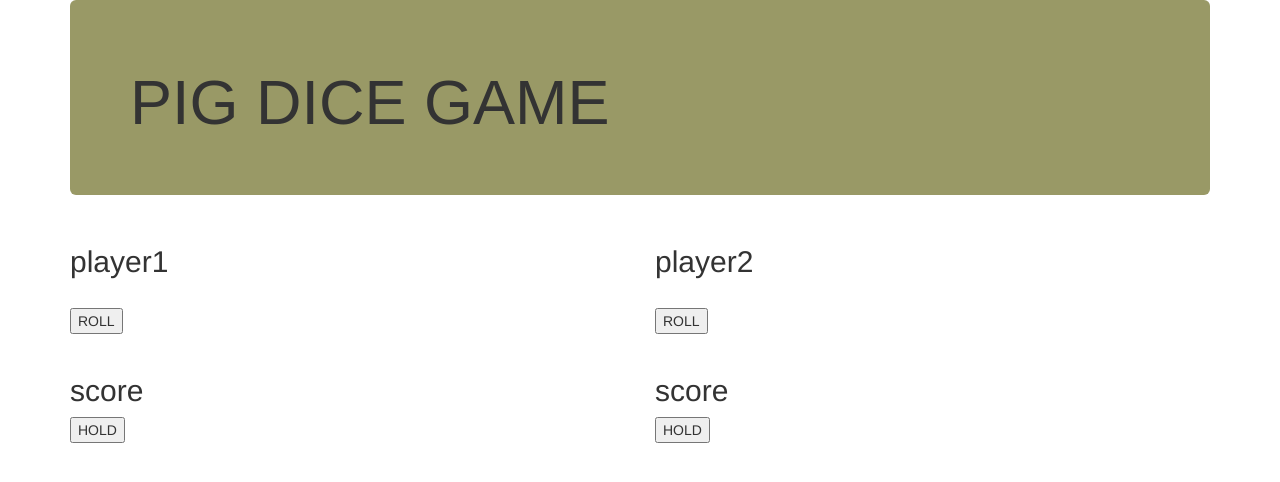
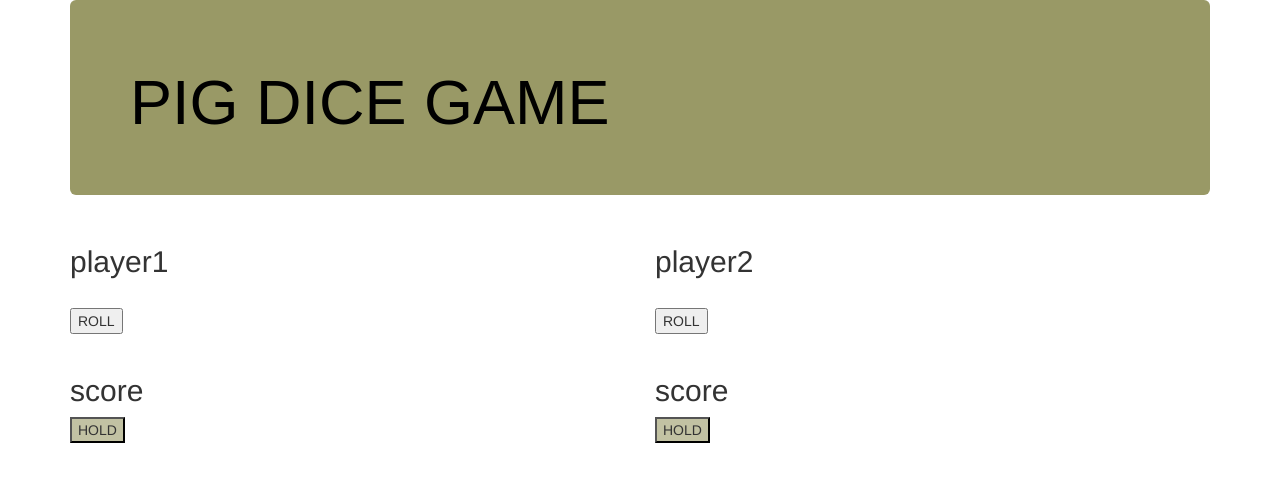
Before and after one commit to Mikemike-22/dice-game, a plain HTML site: page index.html in a window 1280 px wide. Drawn offline with nearby package versions, Linux system fonts and the light colour scheme.

Commit message:
edit hold buttons

```diff
--- a/css/styles.css
+++ b/css/styles.css
@@ -1,6 +1,6 @@
 .jumbotron{
   background-color: #999966;
-  colo: black;
+  color: black;
 
   font-family: fantasy;
 }
@@ -8,3 +8,6 @@
   background-color: #333333
   font: white;
 }
+#hold1,#hold2{
+  background-color: #c2c2a3;
+}
```
